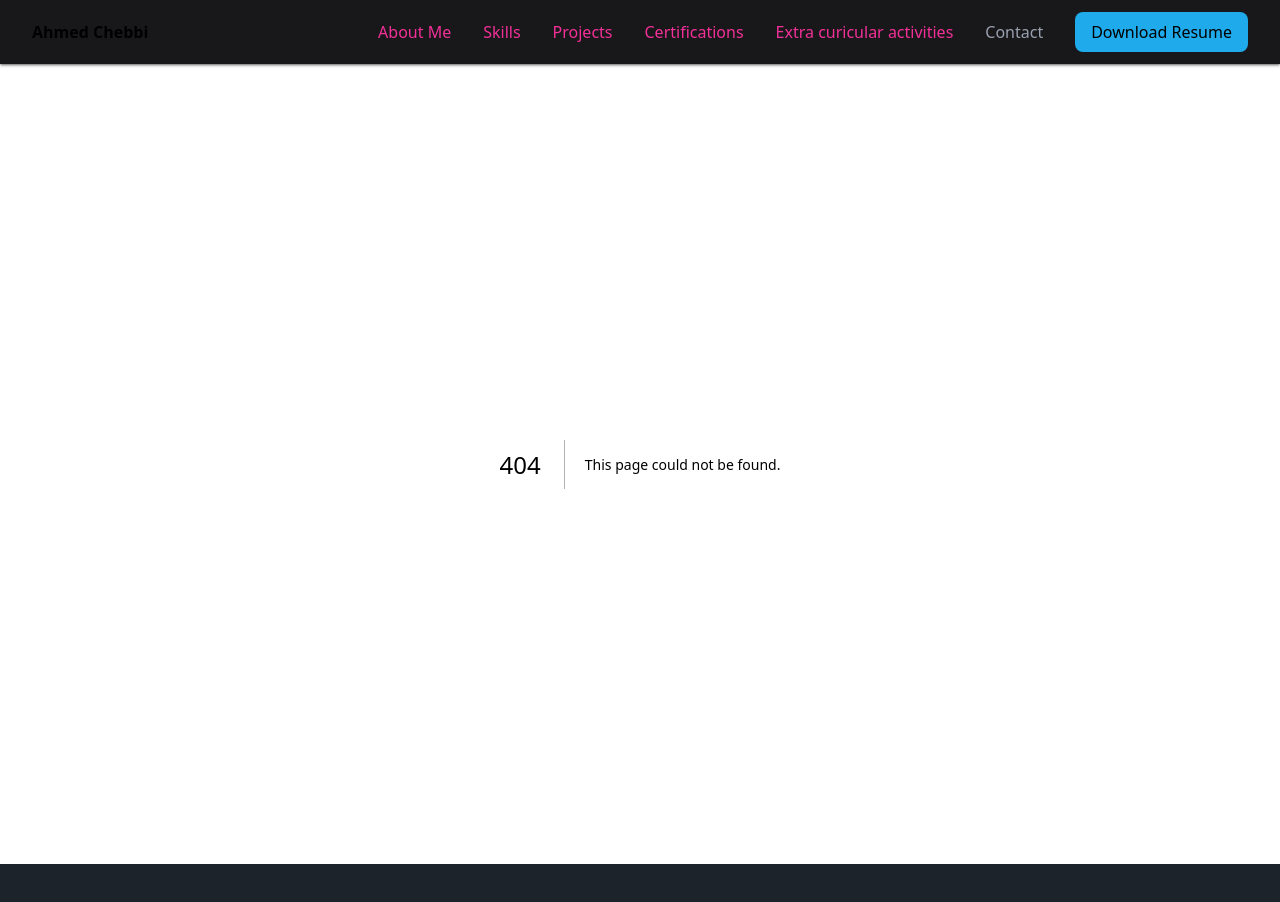
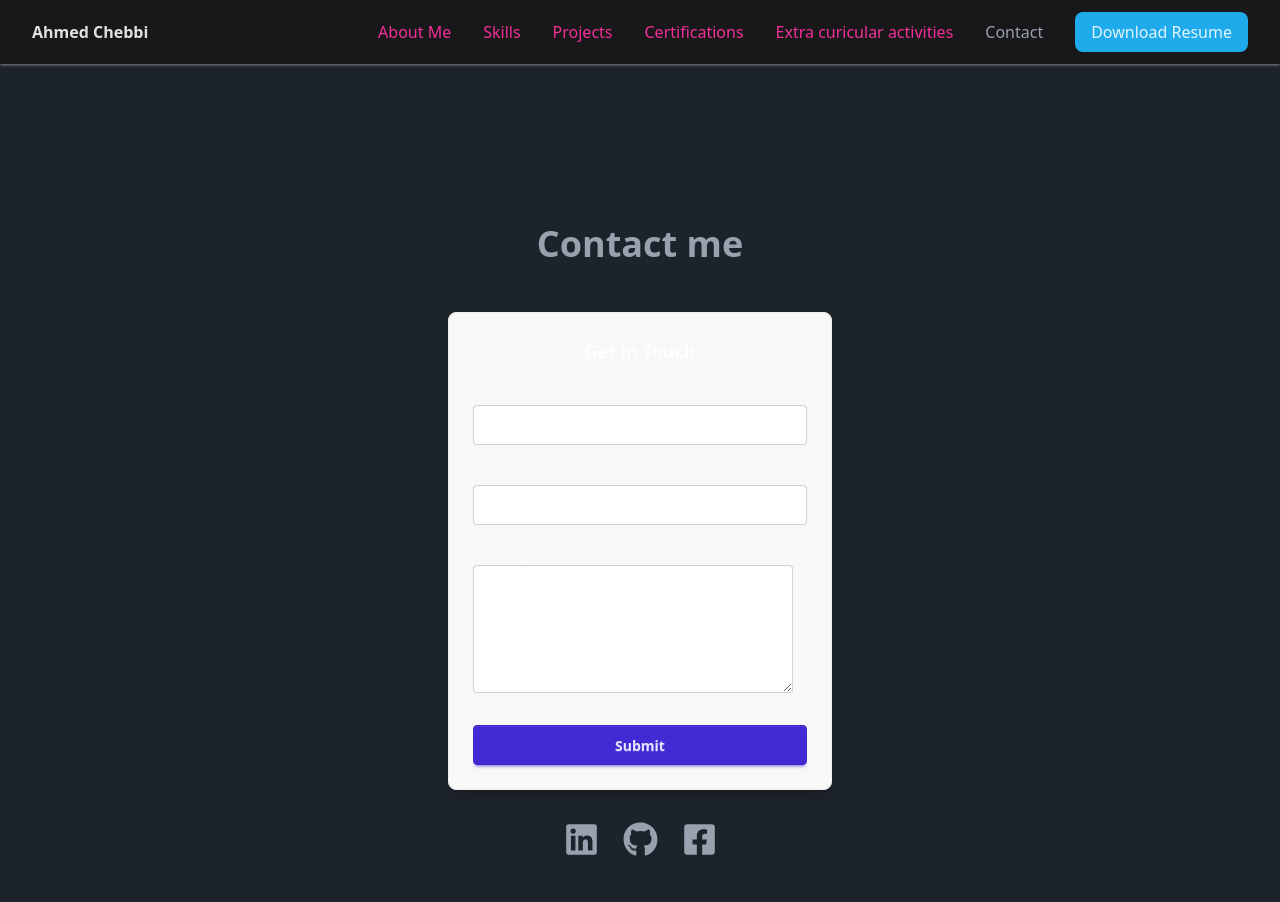
Before and after one commit to Ahmed5827/Personal-protfolio, a Next.js app: page /contact in a window 1280 px wide. Before the commit this address had no page. Shown: the top 902 px of the page. Before the commit the page ends 864 px from the top, so only its background shows below. Built offline with nearby package versions, Linux system fonts and the light colour scheme.

Commit message:
added the contact page
added the contact page with zod for data validation and backend endpoint for mail sending

```diff
--- a/package.json
+++ b/package.json
@@ -11,8 +11,10 @@
   "dependencies": {
     "@chakra-ui/react": "^3.8.0",
     "@emailjs/browser": "^4.4.1",
+    "@emailjs/nodejs": "^5.0.2",
     "@emotion/react": "^11.14.0",
     "@emotion/styled": "^11.14.0",
+    "@hookform/resolvers": "^5.0.0",
     "@mantine/hooks": "^7.15.3",
     "bootstrap": "^5.3.3",
     "clsx": "^2.1.1",
@@ -25,9 +27,11 @@
     "react": "^19.0.0",
     "react-bootstrap": "^2.10.8",
     "react-dom": "^19.0.0",
+    "react-hook-form": "^7.55.0",
     "react-hot-toast": "^2.5.2",
     "react-icons": "^5.5.0",
-    "tailwind-merge": "^3.0.2"
+    "tailwind-merge": "^3.0.2",
+    "zod": "^3.24.2"
   },
   "devDependencies": {
     "@eslint/eslintrc": "^3",
--- /dev/null
+++ b/src/app/api/contact/route.tsx
@@ -0,0 +1,49 @@
+import { NextResponse } from 'next/server';
+import * as EmailJS from '@emailjs/nodejs';
+
+export async function POST(request: Request) {
+  try {
+    // Parse and validate input
+    const { user_name, user_email, message } = await request.json();
+
+    if (!user_name?.trim() || !user_email?.trim() || !message?.trim()) {
+      return NextResponse.json(
+        { error: 'All fields are required' },
+        { status: 400 }
+      );
+    }
+
+    // Initialize EmailJS with your keys
+    EmailJS.init({
+      publicKey: process.env.EMAILJS_PUBLIC_KEY!,
+      privateKey: process.env.EMAILJS_PRIVATE_KEY!,
+    });
+
+    // Send email using the Node.js SDK
+    const response = await EmailJS.send(
+      process.env.EMAILJS_SERVICE_ID!,
+      process.env.EMAILJS_TEMPLATE_ID!,
+      {
+        user_name: user_name.trim(),
+        user_email: user_email.trim(),
+        message: message.trim()
+      }
+    );
+
+    return NextResponse.json({
+      success: true,
+      status: response.status,
+      text: response.text
+    });
+
+  } catch (error) {
+    console.error('Email send error:', error);
+    return NextResponse.json(
+      {
+        error: 'Failed to send email',
+        details: error instanceof Error ? error.message : 'Unknown error'
+      },
+      { status: 500 }
+    );
+  }
+}
--- /dev/null
+++ b/src/app/contact/page.tsx
@@ -0,0 +1,135 @@
+'use client';
+
+import { useForm } from 'react-hook-form';
+import { zodResolver } from '@hookform/resolvers/zod';
+import { contactSchema, ContactFormData } from './schema';
+import { toast, Toaster } from 'react-hot-toast';
+import { FaLinkedin, FaGithub, FaFacebookSquare } from "react-icons/fa";
+
+export default function ContactPage() {
+    const {
+        register,
+        handleSubmit,
+        reset,
+        formState: { errors, isSubmitting }
+      } = useForm<ContactFormData>({
+        resolver: zodResolver(contactSchema)
+      });
+
+      const onSubmit = async (data: ContactFormData) => {
+        try {
+          const response = await fetch('/api/contact', {
+            method: 'POST',
+            headers: {
+              'Content-Type': 'application/json',
+            },
+            body: JSON.stringify({
+              user_name: data.name,
+              user_email: data.email,
+              message: data.message
+            })
+          });
+
+          const result = await response.json();
+
+          if (!response.ok) {
+            throw new Error(result.error || 'Failed to send message');
+          }
+
+          toast.success('Message sent successfully!');
+          reset();
+        } catch (error) {
+          toast.error(error instanceof Error ? error.message : 'Failed to send message');
+          console.error('Submission error:', error);
+        }
+      };
+
+  return (
+    <div className="h-screen mt-40 flex flex-col items-center">
+      <Toaster />
+      <h1 className="text-4xl font-bold mx-10 mb-12 text-center text-gray-400">
+        Contact me
+      </h1>
+
+      <form
+        onSubmit={handleSubmit(onSubmit)}
+        className="bg-base-200 border border-base-300 p-6 rounded-lg shadow-lg w-96 max-w-md"
+      >
+        <h2 className="text-lg font-semibold mb-4 text-center">Get in Touch</h2>
+
+        <div className="form-control mb-4">
+          <label className="label">
+            <span className="label-text">Name</span>
+          </label>
+          <input
+            type="text"
+            className={`input input-bordered w-full ${errors.name ? 'input-error' : ''}`}
+            placeholder="John Doe"
+            {...register('name')}
+          />
+          {errors.name && (
+            <span className="text-error text-sm mt-1">{errors.name.message}</span>
+          )}
+        </div>
+
+        <div className="form-control mb-4">
+          <label className="label">
+            <span className="label-text">Email</span>
+          </label>
+          <input
+            type="email"
+            className={`input input-bordered w-full ${errors.email ? 'input-error' : ''}`}
+            placeholder="john.doe@gmail.com"
+            {...register('email')}
+          />
+          {errors.email && (
+            <span className="text-error text-sm mt-1">{errors.email.message}</span>
+          )}
+        </div>
+
+        <div className="form-control mb-4">
+          <label className="label">
+            <span className="label-text">Message</span>
+          </label>
+          <textarea
+            className={`textarea h-32 ${errors.message ? 'textarea-error' : ''}`}
+            placeholder="Feel free to speak your mind"
+            {...register('message')}
+          ></textarea>
+          {errors.message && (
+            <span className="text-error text-sm mt-1">{errors.message.message}</span>
+          )}
+        </div>
+
+        <button
+          type="submit"
+          className="btn btn-primary w-full mt-4"
+          disabled={isSubmitting}
+        >
+          {isSubmitting ? 'Sending...' : 'Submit'}
+        </button>
+      </form>
+
+      <footer className="mt-8 text-gray-400 flex justify-center gap-6">
+        <a target="_blank" href="https://www.linkedin.com/in/ahmed-chebbi-69339319b/" rel="noopener noreferrer">
+          <FaLinkedin
+            size={35}
+            className="hover:text-[#0A66C2] transition-colors duration-300"
+          />
+        </a>
+        <a target="_blank" href="https://github.com/Ahmed5827" rel="noopener noreferrer">
+          <FaGithub
+            size={35}
+            className="hover:text-[#181717] dark:hover:text-gray-300 transition-colors duration-300"
+          />
+        </a>
+        <a target="_blank" href="https://www.facebook.com/ahmed.chebbi.14855/" rel="noopener noreferrer">
+          <FaFacebookSquare
+            size={35}
+            className="hover:text-[#1877F2] transition-colors duration-300"
+          />
+        </a>
+      </footer>
+    </div>
+  );
+}
--- /dev/null
+++ b/src/app/contact/schema.ts
@@ -0,0 +1,9 @@
+import { z } from 'zod';
+
+export const contactSchema = z.object({
+  name: z.string().min(2, "Name must be at least 2 characters"),
+  email: z.string().email("Invalid email address"),
+  message: z.string().min(10, "Message must be at least 10 characters")
+});
+
+export type ContactFormData = z.infer<typeof contactSchema>;
--- a/src/app/globals.css
+++ b/src/app/globals.css
@@ -4,7 +4,8 @@
 
 @import "tailwindcss";
 @plugin "daisyui";
-/* In your CSS file */
+
+
 @font-face {
   font-family: 'Geist';
   src: url('/fonts/Geist.woff2') format('woff2');
```
Also changed, not shown: 1 other file (tests, documents, lock files or other folders).
